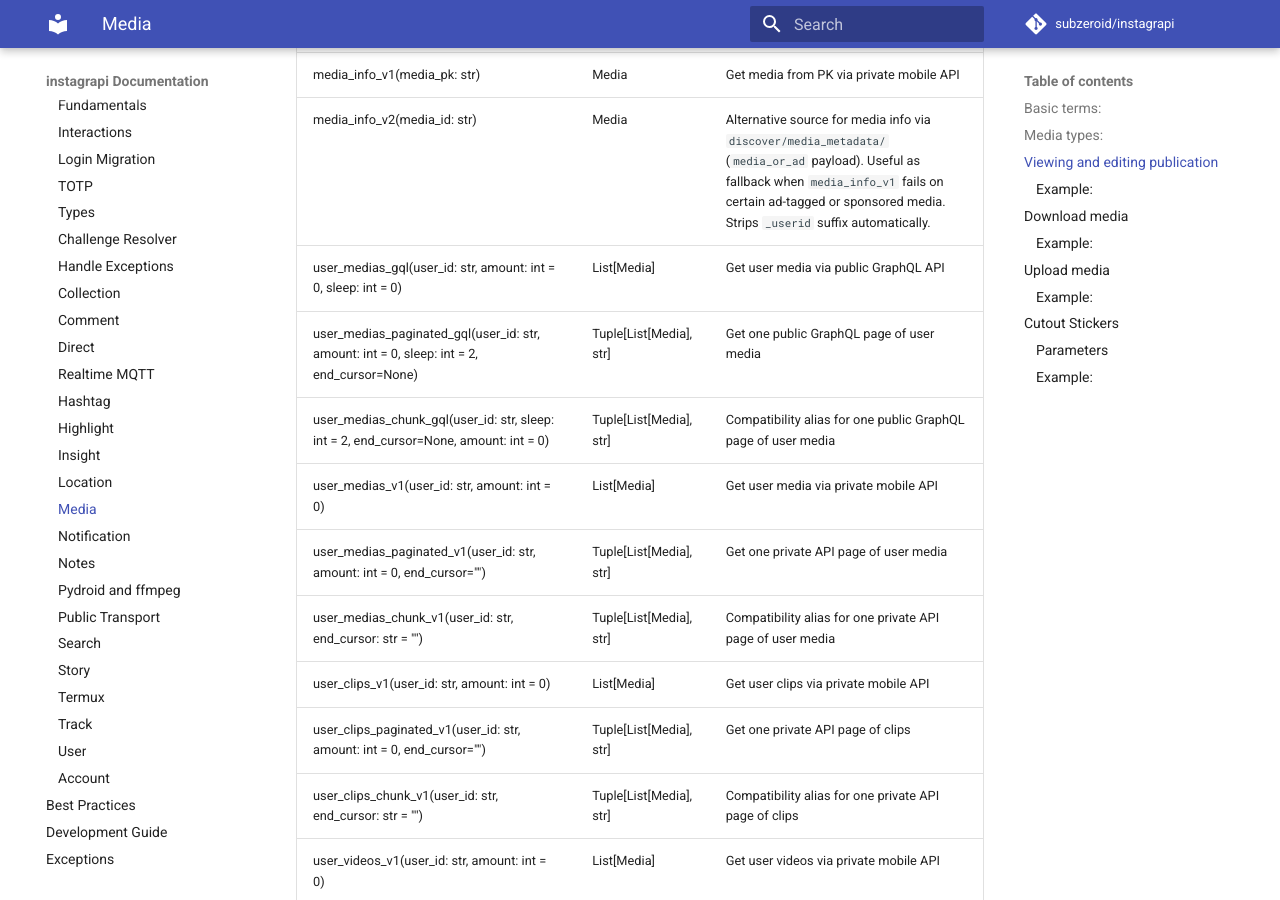
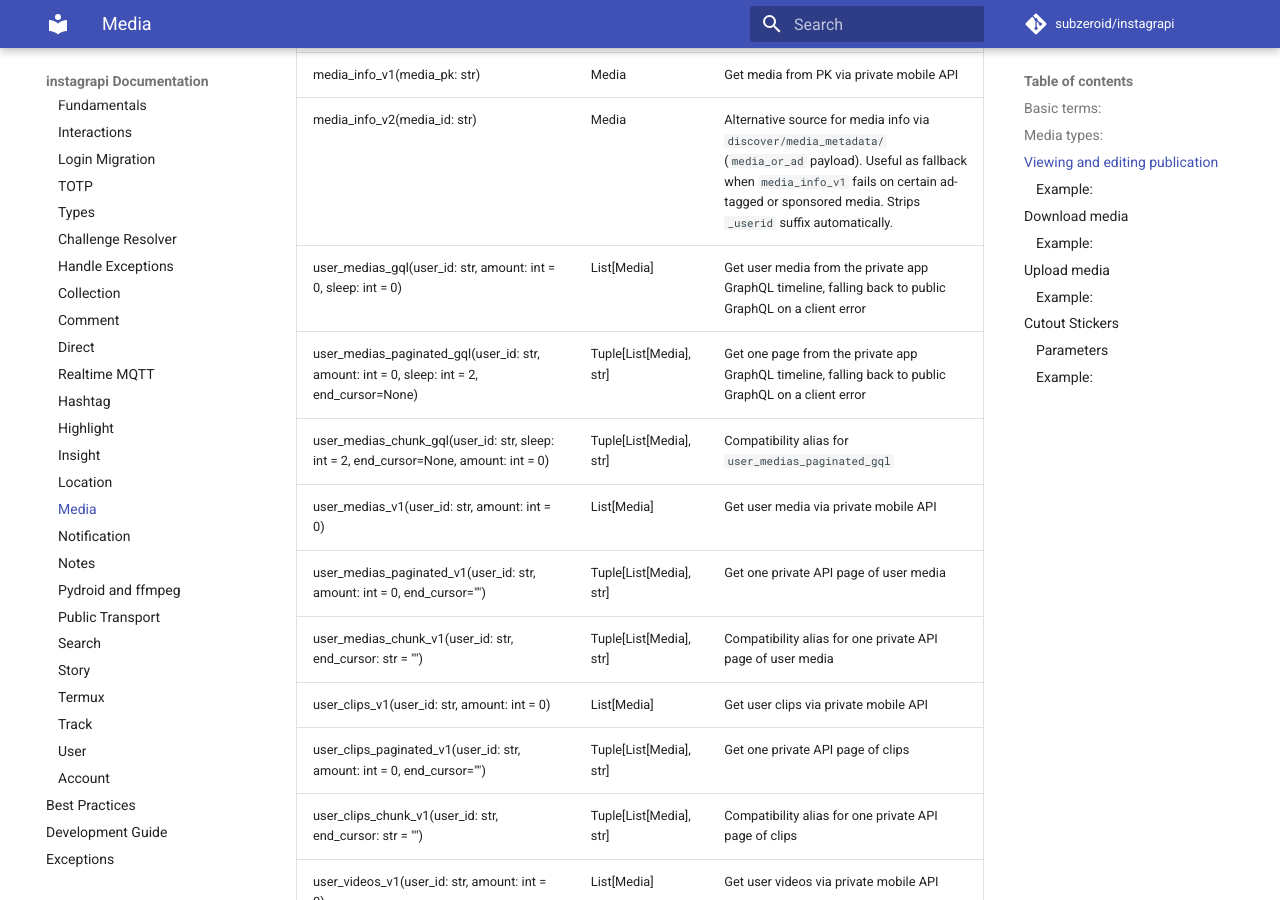
Before and after one commit to del-bestdev/instagrapi, an MkDocs documentation site: the page built from docs/usage-guide/media.md, in a window 1280 px wide and 900 px high, scrolled down 3928 px. Built offline with MkDocs 1.6.1 and Material for MkDocs 9.7.7, drawn with Linux system fonts in a browser that asks for light colours; comment, search, counter and statistics services are not loaded; the version menu is left out.

Commit message:
docs: clarify media GraphQL source fallback (#2833)

```diff
--- a/docs/usage-guide/media.md
+++ b/docs/usage-guide/media.md
@@ -80,9 +80,9 @@ Low level methods:
 | media_info_gql(media_pk: str) | Media | Get media from PK via public GraphQL API. Falls back from legacy `query_hash` to the newer `doc_id` media query when available. |
 | media_info_v1(media_pk: str) | Media | Get media from PK via private mobile API |
 | media_info_v2(media_id: str) | Media | Alternative source for media info via `discover/media_metadata/` (`media_or_ad` payload). Useful as fallback when `media_info_v1` fails on certain ad-tagged or sponsored media. Strips `_userid` suffix automatically. |
-| user_medias_gql(user_id: str, amount: int = 0, sleep: int = 0) | List\[Media] | Get user media via public GraphQL API |
-| user_medias_paginated_gql(user_id: str, amount: int = 0, sleep: int = 2, end_cursor=None) | Tuple[List\[Media], str] | Get one public GraphQL page of user media |
-| user_medias_chunk_gql(user_id: str, sleep: int = 2, end_cursor=None, amount: int = 0) | Tuple[List\[Media], str] | Compatibility alias for one public GraphQL page of user media |
+| user_medias_gql(user_id: str, amount: int = 0, sleep: int = 0) | List\[Media] | Get user media from the private app GraphQL timeline, falling back to public GraphQL on a client error |
+| user_medias_paginated_gql(user_id: str, amount: int = 0, sleep: int = 2, end_cursor=None) | Tuple[List\[Media], str] | Get one page from the private app GraphQL timeline, falling back to public GraphQL on a client error |
+| user_medias_chunk_gql(user_id: str, sleep: int = 2, end_cursor=None, amount: int = 0) | Tuple[List\[Media], str] | Compatibility alias for `user_medias_paginated_gql` |
 | user_medias_v1(user_id: str, amount: int = 0) | List\[Media] | Get user media via private mobile API |
 | user_medias_paginated_v1(user_id: str, amount: int = 0, end_cursor="") | Tuple[List\[Media], str] | Get one private API page of user media |
 | user_medias_chunk_v1(user_id: str, end_cursor: str = "") | Tuple[List\[Media], str] | Compatibility alias for one private API page of user media |
```
Also changed, not shown: 1 other file.
